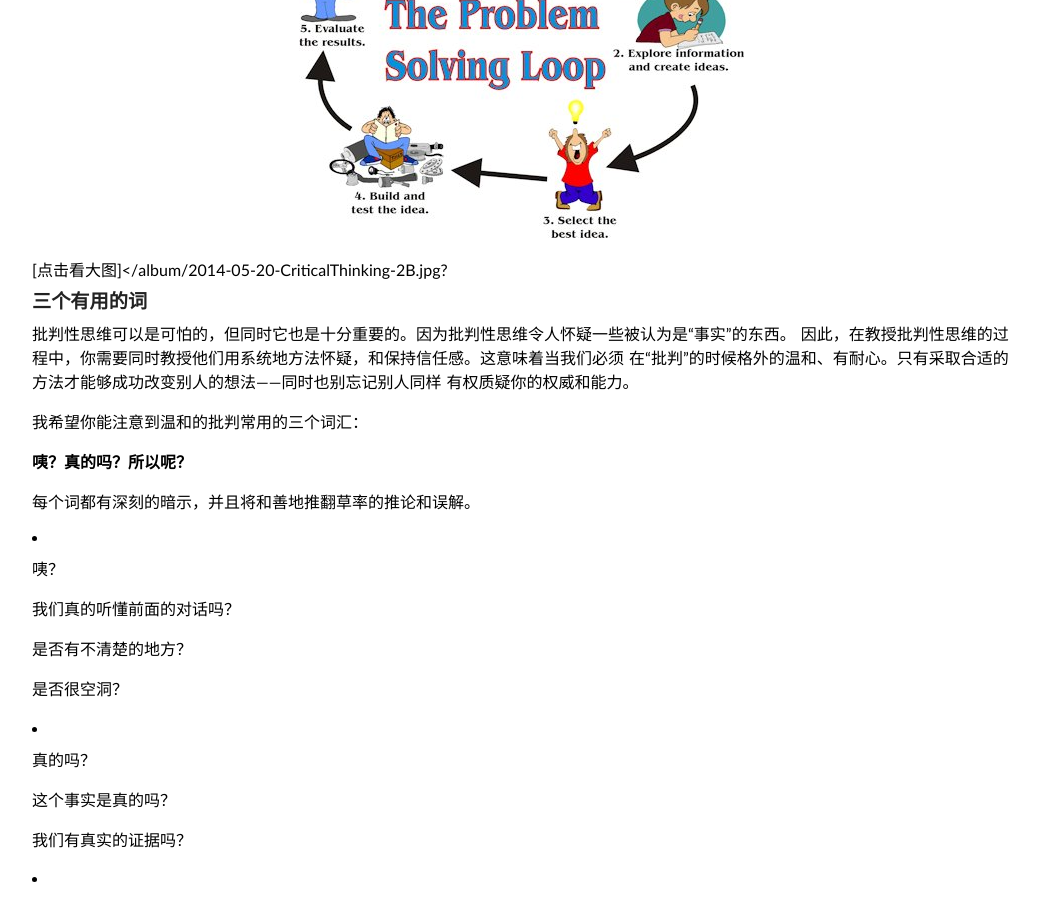
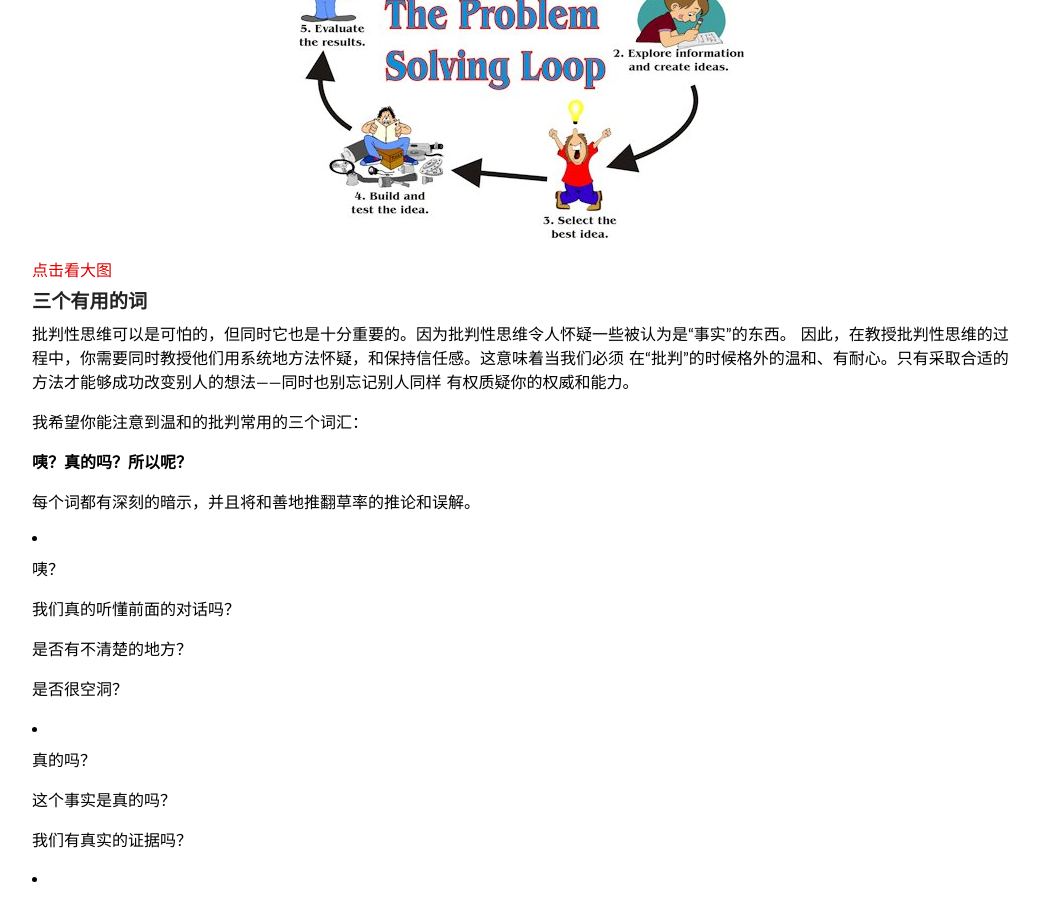
Before and after one commit to ccpaging/ccpaging.github.io, a Jekyll site: the page built from _posts/2014-05-20-CriticalThinking.md, in a window 1280 px wide and 900 px high, scrolled down 1142 px. Shown: the whole window, without its empty margins (119-1159 px from the left). Built offline with Jekyll 4.4.1, drawn with Linux system fonts in a browser that asks for light colours; comment, search, counter and statistics services are not loaded.

Commit message:
New post

```diff
--- a/_posts/2014-05-20-CriticalThinking.md
+++ b/_posts/2014-05-20-CriticalThinking.md
@@ -43,7 +43,7 @@ mathjax: false
 
 ![](/album/2014-05-20-CriticalThinking-2.jpg)
 
-[点击看大图]</album/2014-05-20-CriticalThinking-2B.jpg?
+[点击看大图](/album/2014-05-20-CriticalThinking-2B.jpg)
 
 ### 三个有用的词
 
```
